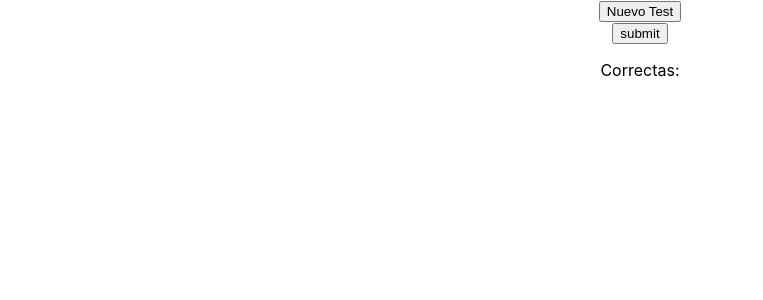
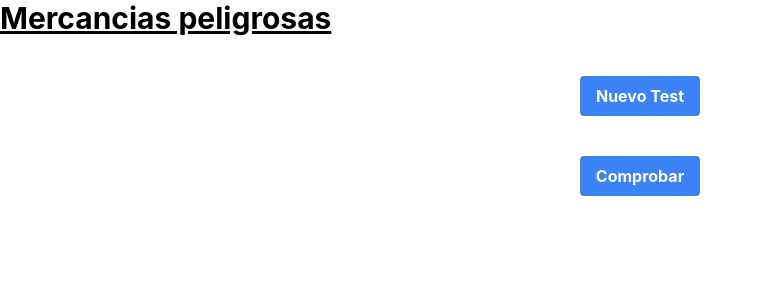
Before and after one commit to rafaelpereznajera/mercanciaspeligrosas, a React (Create React App) app: page / in a window 1280 px wide. Shown: the top 300 px of the page, without its empty margins (0-763 px from the left). Built offline with nearby package versions, Linux system fonts and the light colour scheme.

Commit message:
add tailwind

```diff
--- a/package.json
+++ b/package.json
@@ -34,5 +34,10 @@
       "last 1 firefox version",
       "last 1 safari version"
     ]
+  },
+  "devDependencies": {
+    "autoprefixer": "^10.4.8",
+    "postcss": "^8.4.16",
+    "tailwindcss": "^3.1.8"
   }
 }
--- /dev/null
+++ b/postcss.config.js
@@ -0,0 +1,6 @@
+module.exports = {
+  plugins: {
+    tailwindcss: {},
+    autoprefixer: {},
+  },
+}
--- a/src/App.js
+++ b/src/App.js
@@ -1,5 +1,4 @@
 import React, { useState, useRef } from "react";
-import "./App.css";
 import Fieldset from "./Fieldset";
 var data = require("./output.json");
 
@@ -35,12 +34,26 @@ function App() {
   });
   return (
     <div className="App">
-      <button onClick={newTest}>Nuevo Test</button>
-      <form onSubmit={handleSubmit} ref={formRef}>
+      <h1 className="text-3xl font-bold underline">Mercancias peligrosas</h1>
+      <div className="flex justify-center m-10">
+        <button
+          onClick={newTest}
+          className="bg-blue-500 hover:bg-blue-700 text-white font-bold py-2 px-4 rounded"
+        >
+          Nuevo Test
+        </button>
+      </div>
+      <form onSubmit={handleSubmit} ref={formRef} className="m-5">
         {tests}
-        <button>submit</button>
+        <div className="flex justify-center m-10">
+          {questions && (
+            <button className="bg-blue-500 hover:bg-blue-700 text-white font-bold py-2 px-4 rounded">
+              Comprobar
+            </button>
+          )}
+        </div>
       </form>
-      <p>Correctas: {result}</p>
+      {result && <p>Correctas: {result}</p>}
     </div>
   );
 }
--- a/src/Fieldset.js
+++ b/src/Fieldset.js
@@ -11,15 +11,15 @@ function Fieldset({ data, showAnswer = false }) {
   const { identifier, question, answer, norma, userAnswer } = data;
   const background = `${userAnswer}` === `${answer}` ? "green" : "red";
   return (
-    <fieldset id={identifier}>
-      <legend>{question}</legend>
+    <fieldset id={identifier} className="m-4 leading-loose">
+      <legend className="font-bold">{question}</legend>
       <Radio identifier={identifier} value={"1"} text={data["1"]}/>
       <Radio identifier={identifier} value={"2"} text={data["2"]}/>
       <Radio identifier={identifier} value={"3"} text={data["3"]}/>
       <Radio identifier={identifier} value={"4"} text={data["4"]}/>
       {userAnswer && (
         <div>
-          <p style={{background}}>{data[answer]}</p>
+          <p style={{background}} className="mt-4">{data[answer]}</p>
           <p>{norma}</p>
         </div>
       )}
--- a/src/index.css
+++ b/src/index.css
@@ -1,3 +1,7 @@
+@tailwind base;
+@tailwind components;
+@tailwind utilities;
+
 body {
   margin: 0;
   font-family: -apple-system, BlinkMacSystemFont, 'Segoe UI', 'Roboto', 'Oxygen',
--- /dev/null
+++ b/tailwind.config.js
@@ -0,0 +1,10 @@
+/** @type {import('tailwindcss').Config} */
+module.exports = {
+  content: [
+    "./src/**/*.{js,jsx,ts,tsx}",
+  ],
+  theme: {
+    extend: {},
+  },
+  plugins: [],
+}
```
Also changed, not shown: 1 other file (tests, documents, lock files or other folders).
